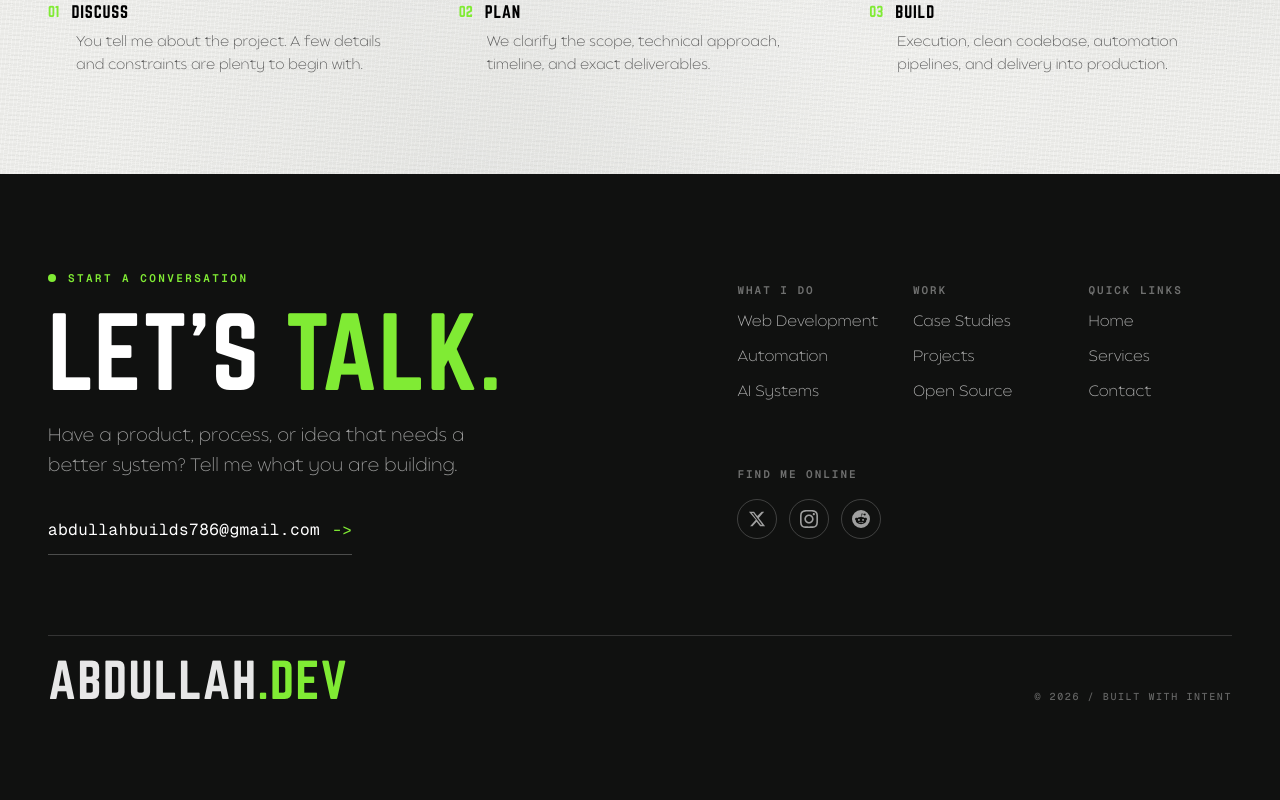
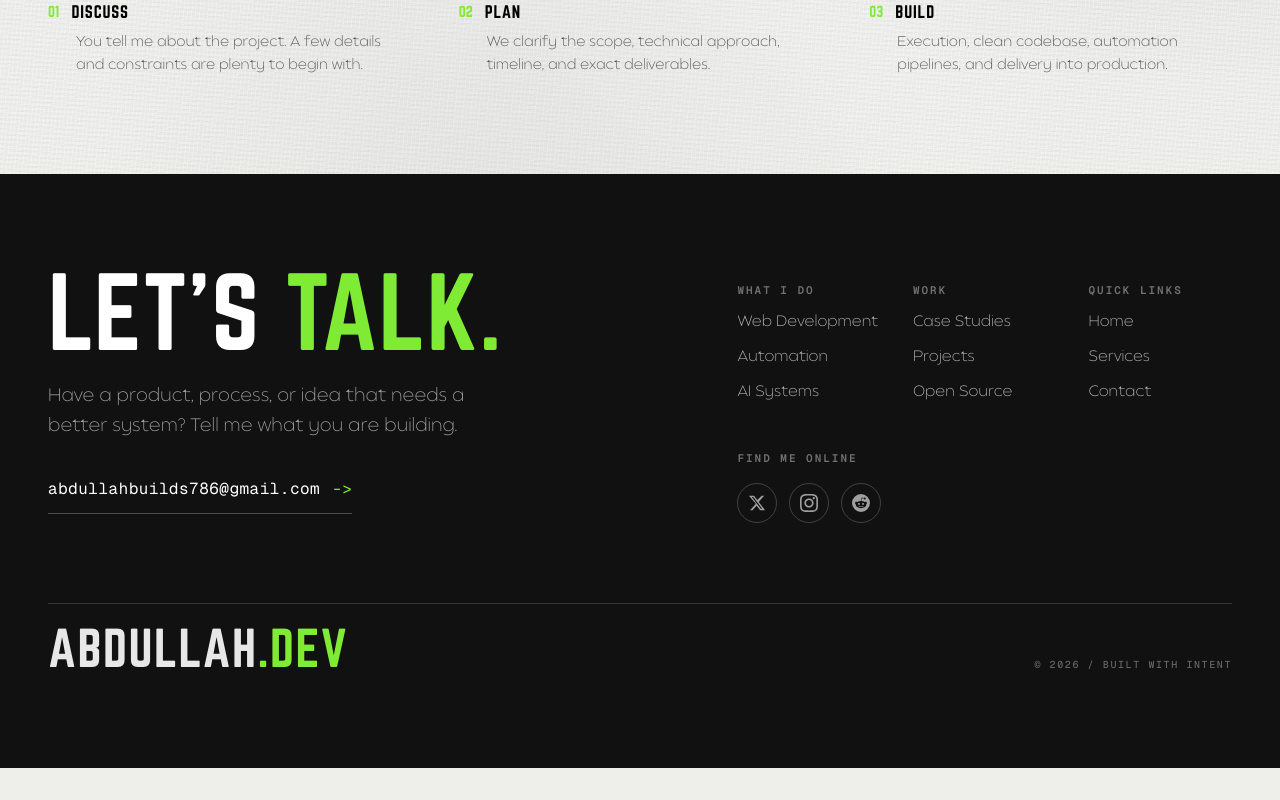
Before and after one commit to abdullah-par/portfolio, a Next.js app: page /contact in a window 1280 px wide. Shown: the part 1229-2029 px from the top of the page. After the commit the page ends 1997 px from the top, so only its background shows below. Built offline with nearby package versions, Linux system fonts and the light colour scheme.

Commit message:
removed unnecessary spans

```diff
--- a/components/Footer.tsx
+++ b/components/Footer.tsx
@@ -64,10 +64,6 @@ export function Footer() {
       <div className="mx-auto max-w-7xl px-6 py-16 md:px-12 md:py-24">
         <div className="grid gap-16 lg:grid-cols-[1.2fr_1fr] lg:gap-24">
           <div className="flex flex-col items-start">
-            <span className="mb-6 flex items-center gap-3 font-mono text-[11px] font-semibold uppercase tracking-[0.22em] text-[#80eb34]">
-              <span className="h-2 w-2 rounded-full bg-[#80eb34]" />
-              Start a conversation
-            </span>
             <h2 className="max-w-xl font-norwester text-5xl uppercase leading-[0.88] tracking-[0.01em] text-white sm:text-7xl md:text-8xl">
               Let&apos;s <span className="text-[#80eb34]">talk.</span>
             </h2>
```
